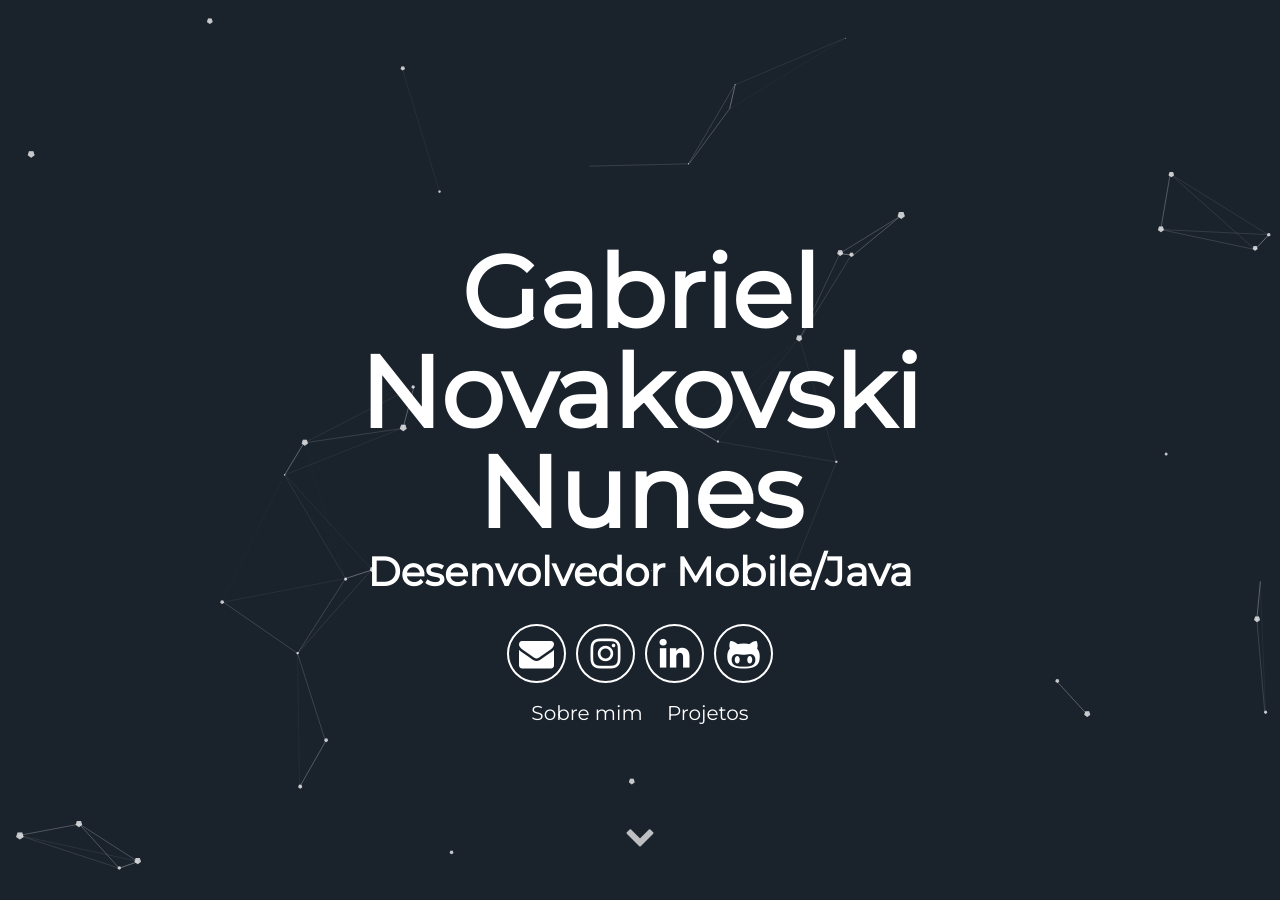
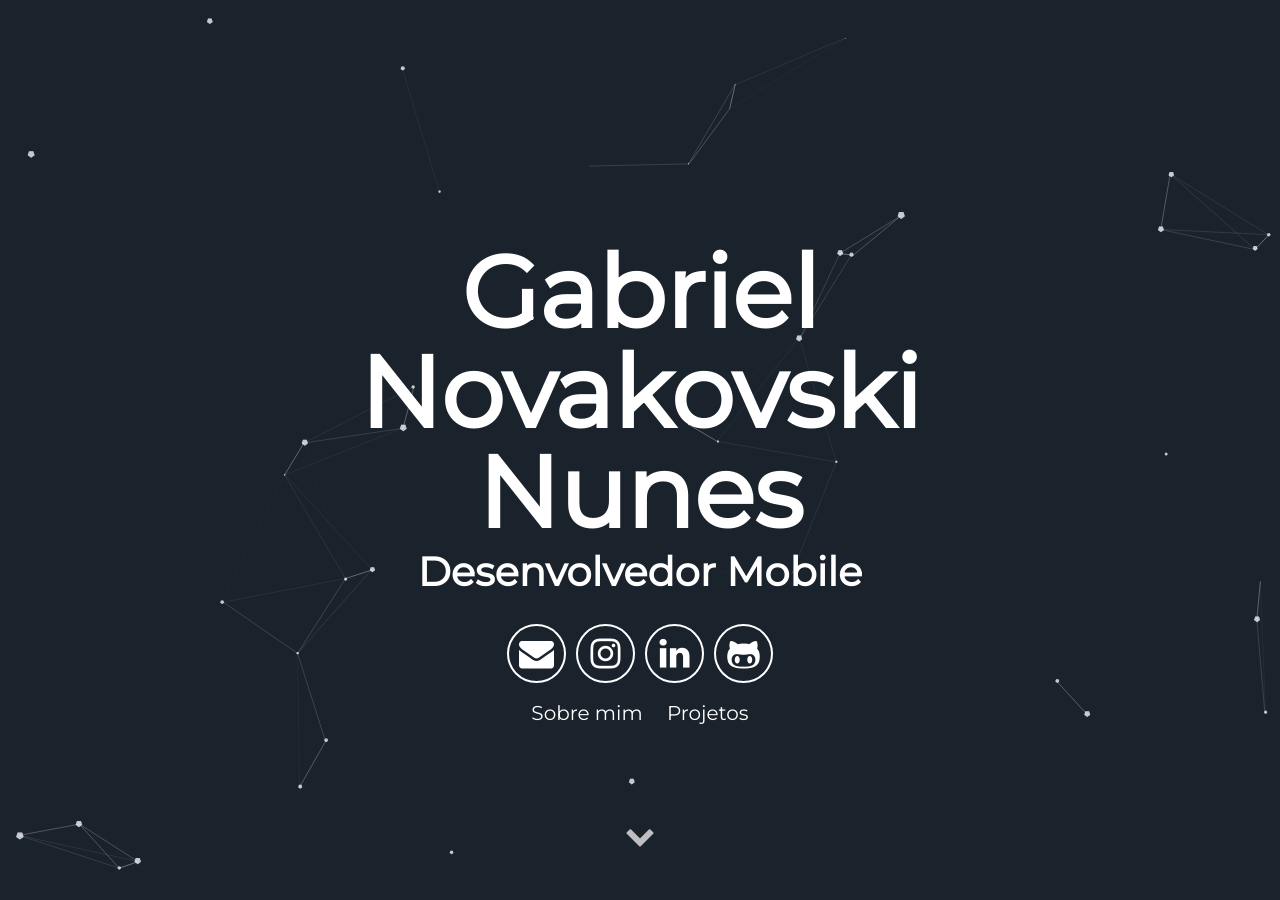
Before and after one commit to gnovakovski/gnovakovski.github.io, a Jekyll site: the page built from index.html, in a window 1280 px wide and 900 px high. Built offline with Jekyll 4.4.1, drawn with Linux system fonts in a browser that asks for light colours.

Commit message:
Alterando config

```diff
--- a/_config.yml
+++ b/_config.yml
@@ -7,7 +7,7 @@ url: "https://gnovakovski.github.io/" # the base hostname & protocol for your si
 # User settings
 username: Gabriel Novakovski Nunes
 user_description: Portfólio
-user_title: Desenvolvedor Mobile/Java
+user_title: Desenvolvedor Mobile
 email: gabrielnovakovski@gmail.com
 twitter_username: gabriel_koski
 github_username:  gnovakovski
```
